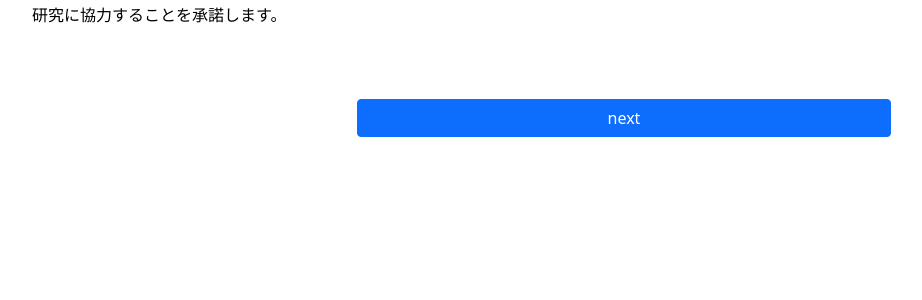
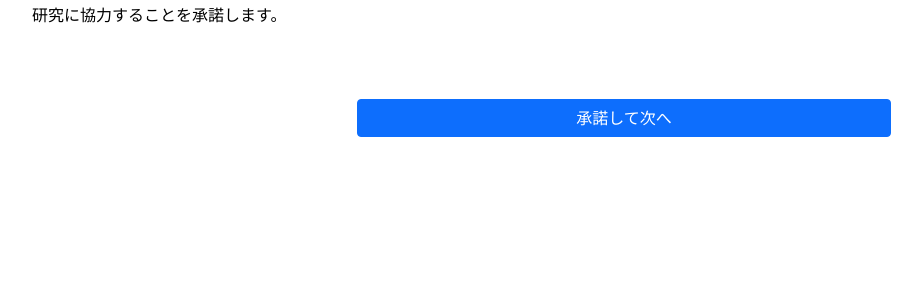
Before and after one commit to t-nakatani/flwapp_exp, a Django app: page /agree/ in a window 1280 px wide. Shown: the part 327-627 px from the top of the page, without its empty margins (16-938 px from the left). Run offline with Django 4.2, Linux system fonts and the light colour scheme; parts of the project's set-up code (start-up, migrations or seed data) failed here and were passed over; some libraries are stand-ins or nearby versions.

Commit message:
[UPDATE] button label

```diff
--- a/img_processing/templates/agree.html
+++ b/img_processing/templates/agree.html
@@ -16,7 +16,7 @@
 
 </div>
 <div class="d-grid gap-2 col-5 mx-auto mt-2">
-    <a href="{% url 'signup' %}" class="btn btn-primary" tabindex="-1" role="button" aria-disabled="true">next</a>
+    <a href="{% url 'signup' %}" class="btn btn-primary" tabindex="-1" role="button" aria-disabled="true">承諾して次へ</a>
 </div>
 <br>
 <br>
```
